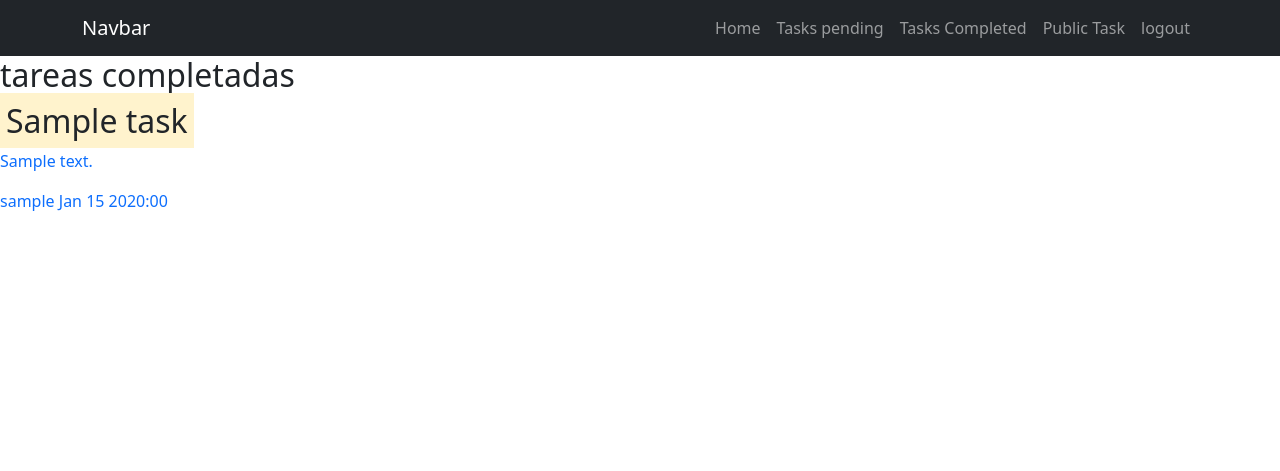
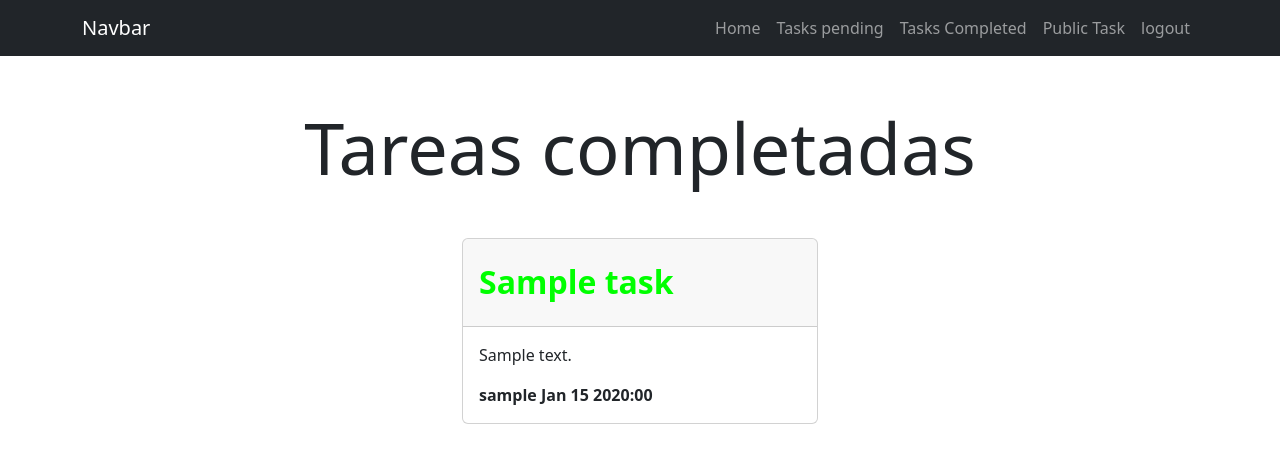
Before and after one commit to castrogarciajs/Be-the-change, a Django app: page /tasks/completed/ in a window 1280 px wide. Shown: the top 471 px of the page. Run offline with Django 4.2, Linux system fonts and the light colour scheme; a user stored in the database is signed in; tables that the repository leaves empty hold one stand-in row (values such as "Sample post").

Commit message:
styles tasks

```diff
--- a/tasks/templates/pages/Tasks.html
+++ b/tasks/templates/pages/Tasks.html
@@ -1,24 +1,31 @@
 {% include '../layouts/Header.html' %} {% include './../partials/Navbar.html' %}
-<h2>{{ header }}</h2>
-
-<div>
+<main class="container py-5">
+  <h2 class="display-2 text-center mb-5">{{ header }}</h2>
+  <div class="row">
+    <div class="col-md-4 offset-md-4">
       {% for task in tasks %}
-  <a href="{% url 'id' task.id %}" style="text-decoration: none">
-    <div>
+      <a
+        href="{% url 'id' task.id %}"
+        style="text-decoration: none"
+        class="card"
+      >
+        <div class="card-header">
           {% if task.important %}
-      <h2>
-        <mark>{{task.title}}</mark>
+          <h2 class="mb-3 mt-3">
+            <b style="color: #00ff00">{{task.title}}</b>
           </h2>
           {% else %}
-      <h2>{{task.title}}</h2>
+          <h2 class="mb-3 mt-3">{{task.title}}</h2>
           {% endif %}
         </div>
-    <div>
+        <div class="card-body">
           <p>{{task.description}}</p>
-      <span>{{task.user.username}}</span>
-      <time>{{task.completed|date:'M j Y:i'}}</time>
+          <b><span>{{task.user.username}}</span></b>
+          <b><time>{{task.completed|date:'M j Y:i'}}</time></b>
         </div>
       </a>
       {% endfor %}
     </div>
+  </div>
+</main>
 {% include '../layouts/Footer.html' %}
--- a/tasks/views.py
+++ b/tasks/views.py
@@ -91,7 +91,7 @@ def login_user(request):
 def tasks(request):
     """Tasks."""
     title = 'Tasks'
-    header = 'tareas pendientes'
+    header = 'Tareas pendientes'
     tasks = Task.objects.filter(user=request.user, completed__isnull=True)
     return render(request, 'pages/Tasks.html', {
         'title': title,
@@ -167,7 +167,7 @@ def delete_task(request, id):
 def tasks_completed(request):
     """Tasks."""
     title = 'Tasks'
-    header = 'tareas completadas'
+    header = 'Tareas completadas'
     tasks = Task.objects.filter(
         user=request.user, completed__isnull=False).order_by('-completed')
     return render(request, 'pages/Tasks.html', {
```
Lines whose indentation alone changed are shown as unchanged.
